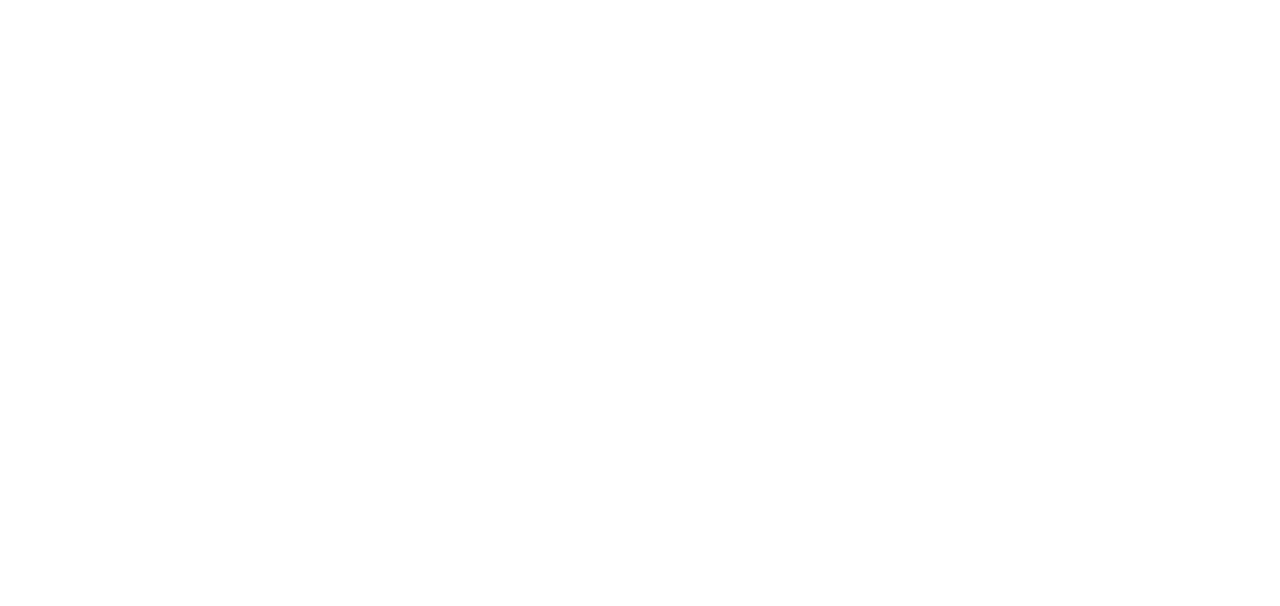
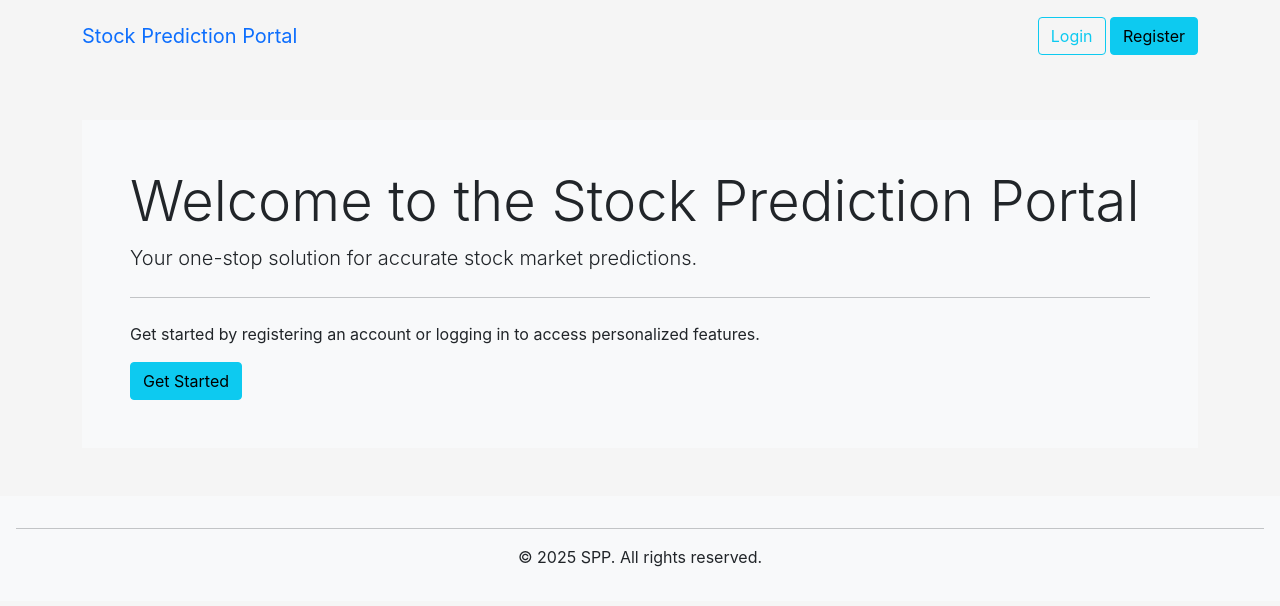
Before and after one commit to guy32807/stock-prediction-app, a React (Vite) app in the folder frontend/: page / in a window 1280 px wide. Shown: the top 606 px of the page. Built offline with nearby package versions, Linux system fonts and the light colour scheme.

Commit message:
Implemented the input component

```diff
--- a/frontend/index.html
+++ b/frontend/index.html
@@ -4,9 +4,12 @@
     <meta charset="UTF-8" />
     <meta name="viewport" content="width=device-width, initial-scale=1.0" />
     <title>Stock Prediction Portal</title>
+    <link href="https://cdn.jsdelivr.net/npm/bootstrap@5.0.2/dist/css/bootstrap.min.css" rel="stylesheet"">
   </head>
   <body>
     <div id="root"></div>
     <script type="module" src="/src/main.jsx"></script>
+
+    <script src="https://cdn.jsdelivr.net/npm/bootstrap@5.0.2/dist/js/bootstrap.bundle.min.js"></script>
   </body>
 </html>
--- a/frontend/src/App.jsx
+++ b/frontend/src/App.jsx
@@ -1,11 +1,16 @@
 
-import './App.css'
+import './assets/css/style.css'
+import Footer from './components/Footer'
+import Header from './components/Header'
+import Main from './components/Main'
 
 function App() {
 
   return (
     <>
-
+      <Header />
+      <Main />
+      <Footer />
     </>
   )
 }
--- /dev/null
+++ b/frontend/src/assets/css/style.css
@@ -0,0 +1,8 @@
+body{
+    background-color: #f5f5f5;
+    margin: 0;
+    font-family: -apple-system, BlinkMacSystemFont, 'Segoe UI', Roboto, Oxygen,
+        Ubuntu, Cantarell, 'Open Sans', 'Helvetica Neue', sans-serif;
+    -webkit-font-smoothing: antialiased;
+    -moz-osx-font-smoothing: grayscale;
+}
--- /dev/null
+++ b/frontend/src/components/Button.jsx
@@ -0,0 +1,8 @@
+const Button = ({text, buttonColor}) => {
+  return (
+    <>
+        <a className={`btn ${buttonColor}`} href="">{text}</a>
+    </>
+  )
+}
+export default Button
--- /dev/null
+++ b/frontend/src/components/Footer.jsx
@@ -0,0 +1,9 @@
+const Footer = () => {
+  return (
+    <footer className="footer bg-light text-center p-3 mt-5">
+      <hr />
+      <p className="text-center">© 2025 SPP. All rights reserved.</p>
+    </footer>
+  )
+}
+export default Footer
--- /dev/null
+++ b/frontend/src/components/Header.jsx
@@ -0,0 +1,17 @@
+import Button from "./Button"
+
+const Header = () => {
+  return (
+   <>
+    <nav className="navbar container pt-3 pb-3 d-flex justify-content-between">
+      <a className="navbar-brand" href="">Stock Prediction Portal</a>
+      <div>
+        <Button text="Login" buttonColor='btn-outline-info'/>
+        &nbsp;
+        <Button text="Register" buttonColor='btn-info' />
+      </div>
+    </nav>
+   </>
+  )
+}
+export default Header
--- /dev/null
+++ b/frontend/src/components/Main.jsx
@@ -0,0 +1,16 @@
+import Button from "./Button"
+
+const Main = () => {
+  return (
+   <div className="container mt-5 mb-5">
+    <div className="jumbotron p-5 bg-light">
+      <h1 className="display-4">Welcome to the Stock Prediction Portal</h1>
+      <p className="lead">Your one-stop solution for accurate stock market predictions.</p>
+      <hr className="my-4" />
+      <p>Get started by registering an account or logging in to access personalized features.</p>
+      <Button text="Get Started" buttonColor='btn-info'/>
+    </div>
+    </div>
+  )
+}
+export default Main
```
